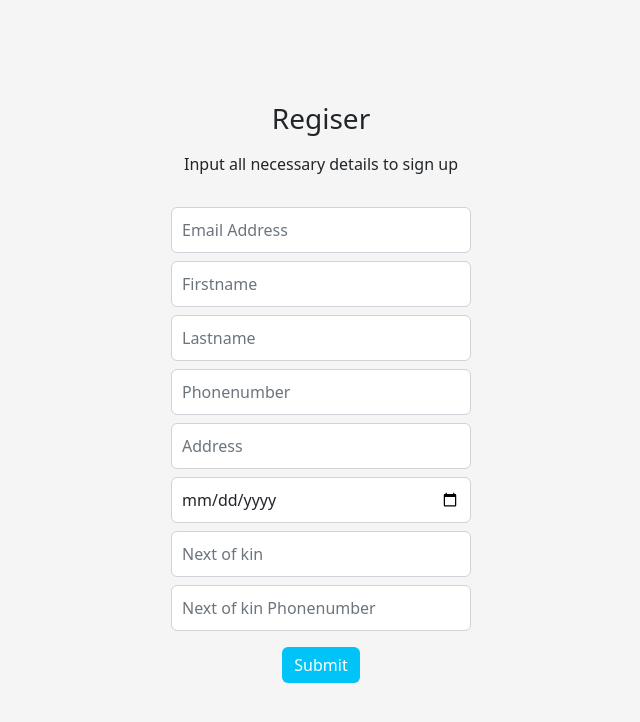
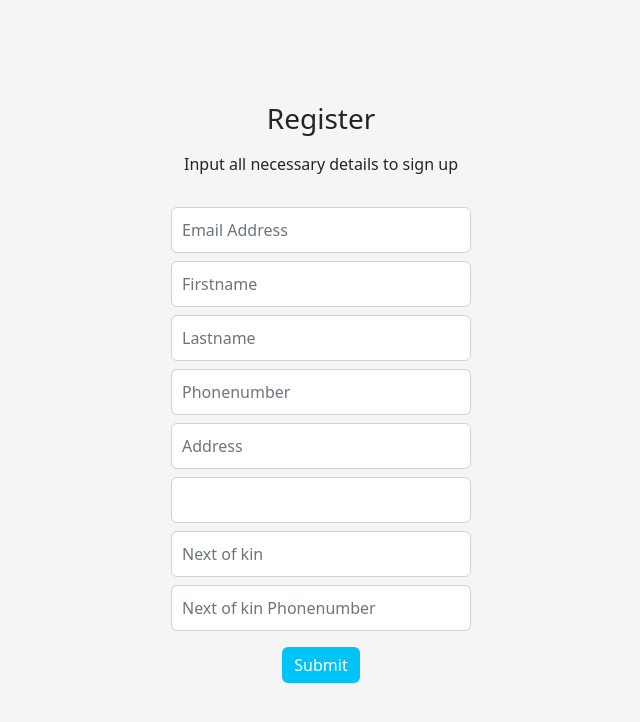
Before and after one commit to CodeATM/Savings, a website: page client/register.html in a window 1280 px wide. Shown: the whole page, without its empty margins (319-959 px from the left). Drawn offline with nearby package versions, Linux system fonts and the light colour scheme.

```diff
--- a/client/register.html
+++ b/client/register.html
@@ -21,7 +21,7 @@
   <body class="text-center">
     <div class="container">
       <div class="container-sm">
-        <h1 class="h3 mb-3 font-weight-normal">Regiser</h1>
+        <h1 class="h3 mb-3 font-weight-normal">Register</h1>
         <p class="mb-3">
           Input all necessary details to sign up
         </p>
@@ -58,7 +58,7 @@
               placeholder="Address"
             />
             <input
-              type="date"
+              type="text"
               class="form-control mb-2"
               id="dob"
             />
```
